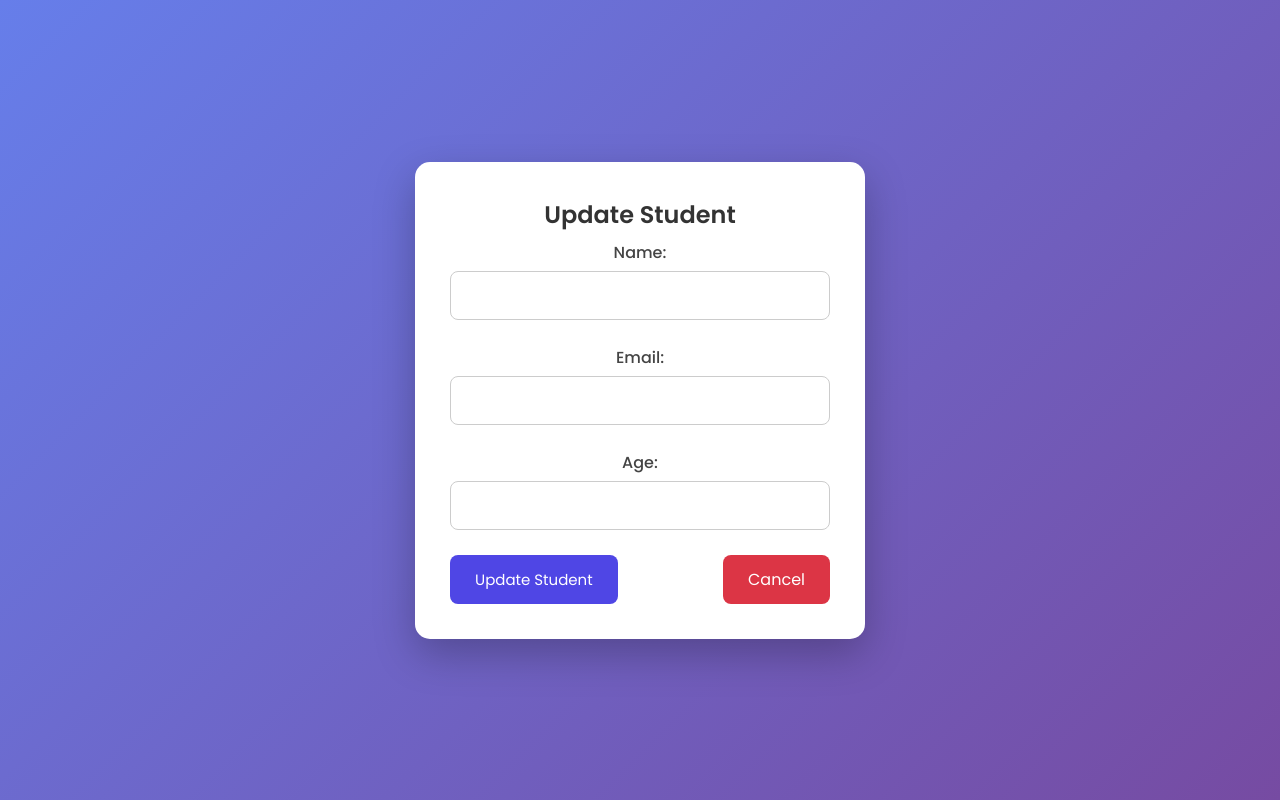
After one commit to EpamAv3ar/Django-Tutorial, a Django app: template myapp/templates/update-student.html in a window 1280 px wide. The commit adds this page. Run offline with Django 5.2, Linux system fonts and the light colour scheme; the template is opened without the code that fills it: values that come from a table or form of the project are taken from there, others are empty.

Commit message:
Added update and delete functionality for students

```diff
--- a/myapp/templates/list-student.html
+++ b/myapp/templates/list-student.html
@@ -42,13 +42,13 @@
             <td>{{ student.email }}</td>
 
             <td>
-                <a href="" class="btn edit">✏ Edit</a>
+                <a href="{% url 'update_student' student.id %}" class="btn edit">✏ Edit</a>
             </td>
 
             <td>
                 <form method="post" action="">
                     {% csrf_token %}
-                    <button class="btn delete">🗑 Delete</button>
+                    <a href="{% url 'delete_student' student.id %}" class="btn delete">🗑 Delete</a>
                 </form>
             </td>
         </tr>
--- /dev/null
+++ b/myapp/templates/update-student.html
@@ -0,0 +1,40 @@
+{% load static %}
+<!DOCTYPE html>
+<html lang="en">
+<head>
+    <meta charset="UTF-8">
+    <meta name="viewport" content="width=device-width, initial-scale=1.0">
+    <title>Update Student</title>
+
+    <link rel="stylesheet" href="{% static 'css/add_student.css' %}">
+</head>
+<body>
+
+<div class="container">
+
+    <div class="card">
+
+        <h2>Update Student</h2>
+        <form method="post">
+            {% csrf_token %}
+
+            {{ form.as_p }}
+
+            <div class="buttons">
+                <button type="submit" class="save-btn">
+                    Update Student
+                </button>
+
+                <a href="{% url 'students' %}" class="cancel-btn">
+                    Cancel
+                </a>
+            </div>
+
+        </form>
+
+    </div>
+
+</div>
+
+</body>
+</html>
--- a/myapp/urls.py
+++ b/myapp/urls.py
@@ -1,9 +1,11 @@
 from django.urls import path
-from myapp.views import student_list, add_student_modelform, add_student_form, add_student_html
+from myapp.views import student_list, add_student_modelform, add_student_form, add_student_html,update_student,delete_student
 
 urlpatterns = [
     path('', student_list, name='students'),
     path('add_student_modelform/', add_student_modelform, name='add_student_modelform'),
     path('add_student_form/', add_student_form, name='add_student_form'),
     path('add_student_html/', add_student_html, name='add_student_html'),
+    path('update_student/<int:id>/',update_student,name='update_student'),
+    path('delete_student/<int:id>/',delete_student,name='delete_student'),
 ]
```
Also changed, not shown: myapp/templates/delete-student.html (added, +15 -0 lines), myapp/views.py (+19 -1 lines).
